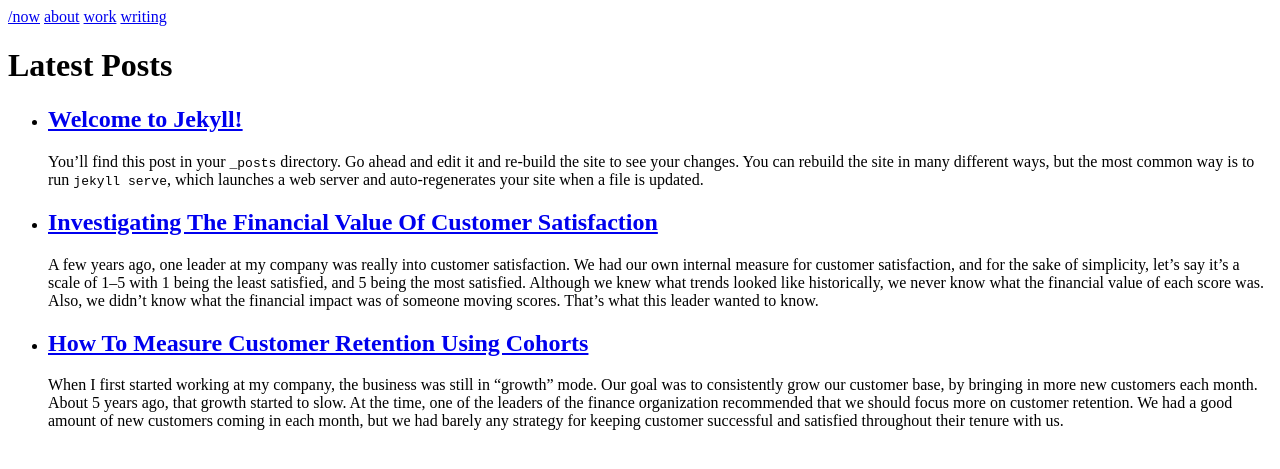
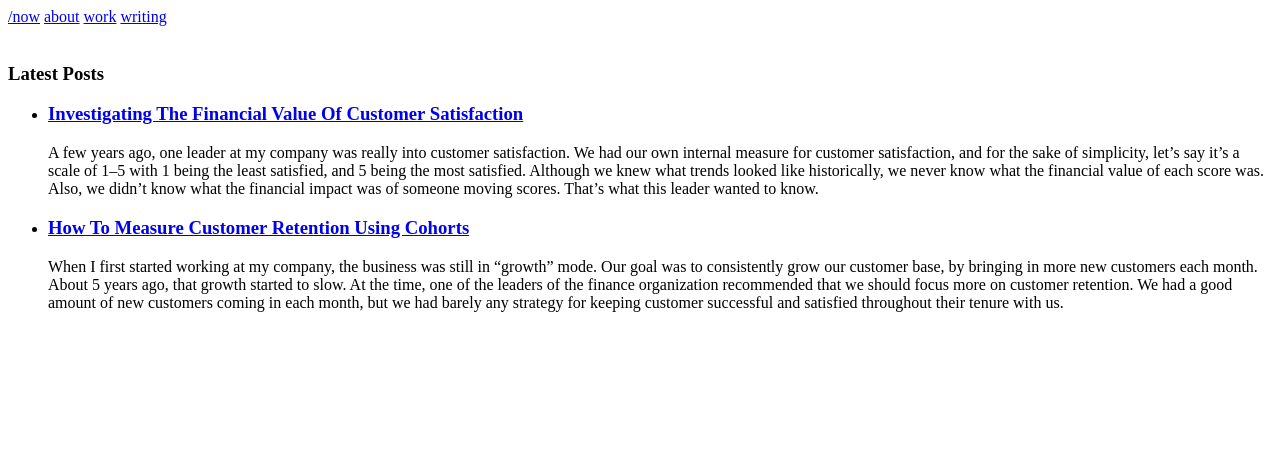
Before and after one commit to mattpupa/mattpupa, a Jekyll site: the page built from writing.html, in a window 1280 px wide. Shown: the top 469 px of the page. Built offline with Jekyll 4.4.1, drawn with Linux system fonts in a browser that asks for light colours.

Commit message:
editing blogs

```diff
--- a/_layouts/post.html
+++ b/_layouts/post.html
@@ -1,7 +1,5 @@
 ---
 layout: default
 ---
-<h1>{{ page.title }}</h1>
+<h3>{{ page.title }}</h3>
 <p>{{ page.date | date_to_string }}</p>
-
-{{ content }}
--- a/_posts/2021-02-02-welcome-to-jekyll.markdown
+++ /dev/null
@@ -1,29 +0,0 @@
----
-layout: post
-title:  "Welcome to Jekyll!"
-date:   2021-02-02 20:12:56 -0500
-categories: jekyll update
----
-You’ll find this post in your `_posts` directory. Go ahead and edit it and re-build the site to see your changes. You can rebuild the site in many different ways, but the most common way is to run `jekyll serve`, which launches a web server and auto-regenerates your site when a file is updated.
-
-Jekyll requires blog post files to be named according to the following format:
-
-`YEAR-MONTH-DAY-title.MARKUP`
-
-Where `YEAR` is a four-digit number, `MONTH` and `DAY` are both two-digit numbers, and `MARKUP` is the file extension representing the format used in the file. After that, include the necessary front matter. Take a look at the source for this post to get an idea about how it works.
-
-Jekyll also offers powerful support for code snippets:
-
-{% highlight ruby %}
-def print_hi(name)
-  puts "Hi, #{name}"
-end
-print_hi('Tom')
-#=> prints 'Hi, Tom' to STDOUT.
-{% endhighlight %}
-
-Check out the [Jekyll docs][jekyll-docs] for more info on how to get the most out of Jekyll. File all bugs/feature requests at [Jekyll’s GitHub repo][jekyll-gh]. If you have questions, you can ask them on [Jekyll Talk][jekyll-talk].
-
-[jekyll-docs]: https://jekyllrb.com/docs/home
-[jekyll-gh]:   https://github.com/jekyll/jekyll
-[jekyll-talk]: https://talk.jekyllrb.com/
--- a/writing.html
+++ b/writing.html
@@ -2,12 +2,13 @@
 layout: default
 title: writing
 ---
-<h1>Latest Posts</h1>
+<br>
+<h3>Latest Posts</h3>
 
 <ul>
   {% for post in site.posts %}
     <li>
-      <h2><a href="{{ post.url }}">{{ post.title }}</a></h2>
+      <h3><a href="{{ post.url }}">{{ post.title }}</a></h3>
       {{ post.excerpt }}
     </li>
   {% endfor %}
```
Also changed, not shown: 2 other files.
